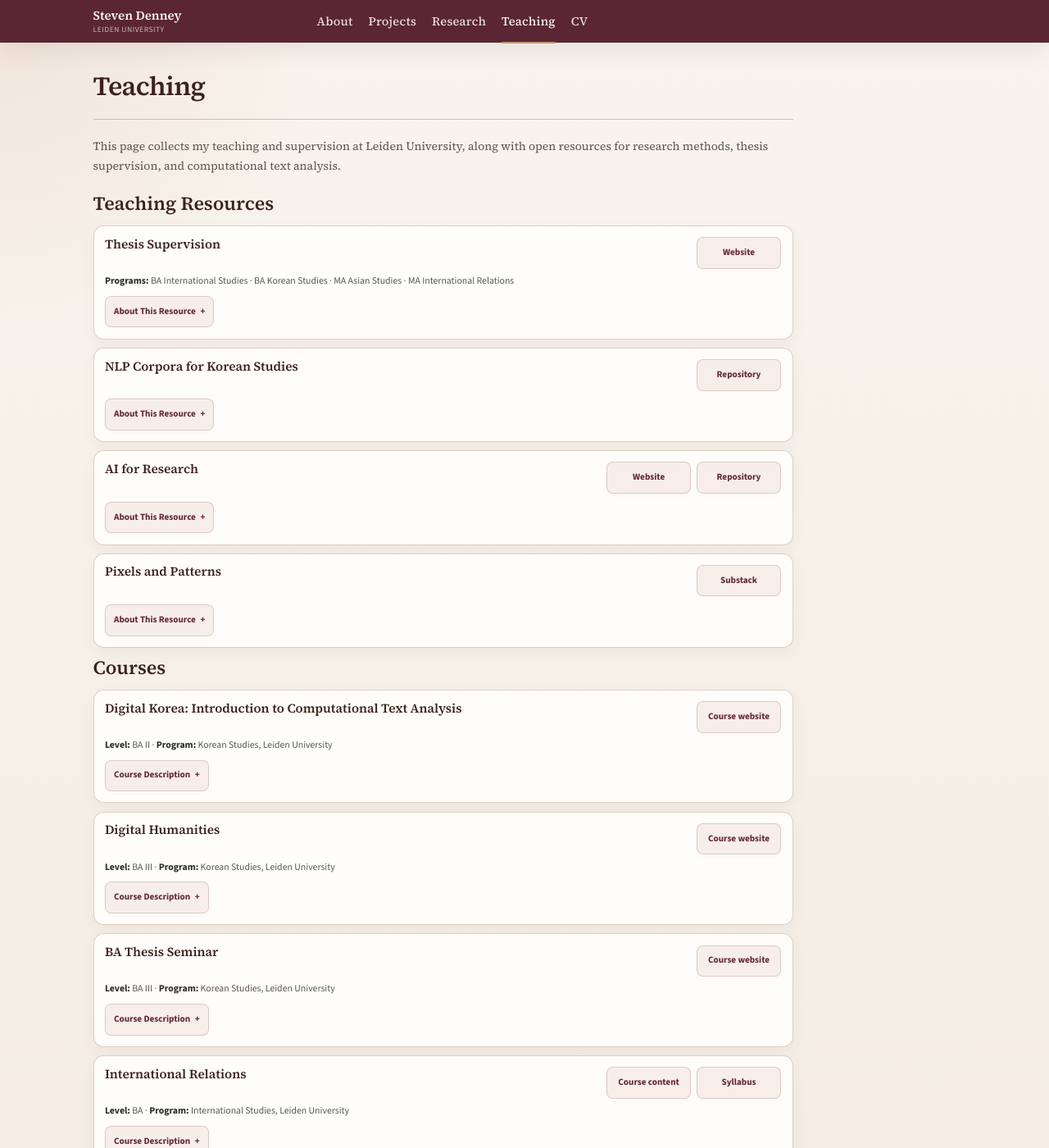
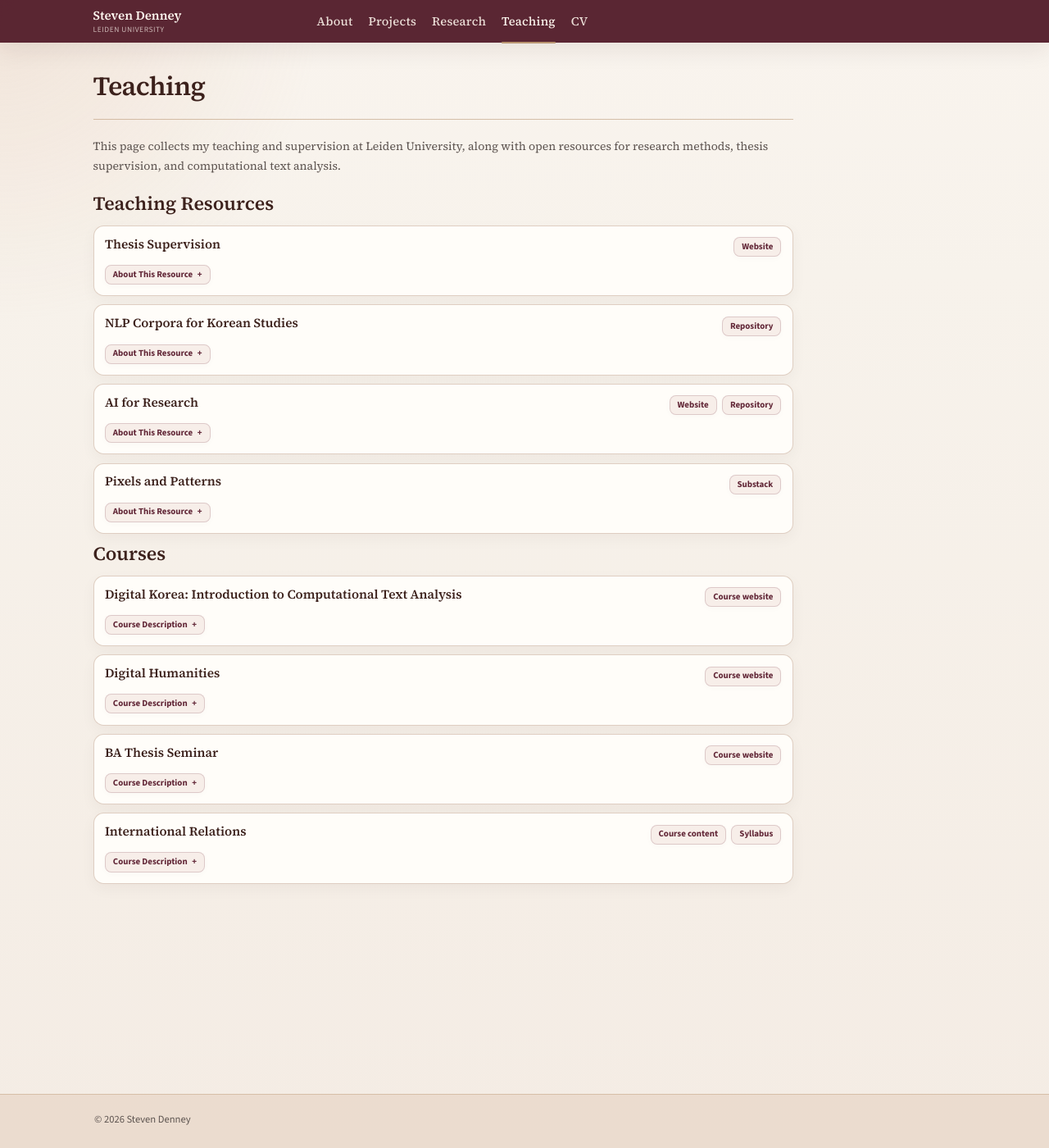
Before and after one commit to scdenney/scdenney.github.io, a Jekyll site: the page built from teaching.md, in a window 1280 px wide and 1400 px high. Shown: the whole window at 82% size. Built offline with Jekyll 4.4.1, drawn with Linux system fonts in a browser that asks for light colours.

Commit message:
Refine teaching cards and research navigation

```diff
--- a/_includes/head.html
+++ b/_includes/head.html
@@ -7,6 +7,6 @@
 <link rel="preconnect" href="https://fonts.gstatic.com" crossorigin>
 <link href="https://fonts.googleapis.com/css2?family=Source+Sans+3:wght@400;500;600;700&family=Source+Serif+4:opsz,wght@8..60,400;8..60,500;8..60,600;8..60,700&display=swap" rel="stylesheet">
 
-<link rel="stylesheet" href="{{ '/assets/css/style.css?v=20260715a' | relative_url }}">
+<link rel="stylesheet" href="{{ '/assets/css/style.css?v=20260715b' | relative_url }}">
 
 <link rel="icon" type="image/svg+xml" href="{{ '/assets/images/favicon.svg' | relative_url }}">
--- a/_includes/site-scripts.html
+++ b/_includes/site-scripts.html
@@ -131,6 +131,7 @@ document.addEventListener('DOMContentLoaded', function () {
 
     if (headings.length) {
       var activeId = null;
+      var wideResearchToc = window.matchMedia('(min-width: 1025px)');
       function setActive(id) {
         if (id === activeId) return;
         activeId = id;
--- a/assets/css/style.css
+++ b/assets/css/style.css
@@ -681,17 +681,15 @@ hr {
   flex: 0 1 auto;
   align-items: center;
   justify-content: center;
-  min-width: 7.4rem;
-  min-height: 2.75rem;
   margin: 0;
-  padding: 0.58rem 0.72rem;
+  padding: 0.34rem 0.64rem;
   border: 1px solid rgba(122, 56, 71, 0.2);
   border-radius: 0.55rem;
   background: rgba(234, 213, 207, 0.38);
   box-shadow: 0 2px 8px rgba(54, 31, 24, 0.025);
   color: var(--color-accent-strong);
   font-family: var(--font-sans);
-  font-size: 0.8rem;
+  font-size: 0.78rem;
   font-weight: 700;
   line-height: 1.15;
   text-align: center;
@@ -760,6 +758,36 @@ hr {
 
 .detail-panel > div > *:last-child {
   margin-bottom: 0;
+}
+
+.detail-meta {
+  display: grid;
+  grid-template-columns: repeat(auto-fit, minmax(10rem, 1fr));
+  gap: 0.55rem 1.2rem;
+  margin: 0 0 0.75rem;
+  padding: 0 0 0.7rem;
+  border-bottom: 1px solid rgba(185, 148, 112, 0.42);
+  font-family: var(--font-sans);
+}
+
+.detail-meta > div {
+  min-width: 0;
+}
+
+.detail-meta dt {
+  margin: 0 0 0.08rem;
+  color: var(--color-accent-strong);
+  font-size: 0.72rem;
+  font-weight: 700;
+  letter-spacing: 0.055em;
+  text-transform: uppercase;
+}
+
+.detail-meta dd {
+  margin: 0;
+  color: var(--color-text);
+  font-size: 0.86rem;
+  line-height: 1.4;
 }
 
 details {
@@ -1090,6 +1118,40 @@ details ul li {
   .research-sidebar-inner {
     max-height: none;
   }
+
+  .research-toc a.is-active {
+    background: transparent;
+    color: var(--color-text-soft);
+    font-weight: 400;
+    box-shadow: none;
+  }
+}
+
+@media (min-width: 861px) and (max-width: 1024px) {
+  .research-sidebar-inner {
+    padding: 1rem;
+  }
+
+  .research-sidebar-title {
+    margin-bottom: 0.65rem;
+  }
+
+  .research-toc ul {
+    display: grid;
+    grid-template-columns: repeat(3, minmax(0, 1fr));
+    gap: 0.3rem 0.5rem;
+  }
+
+  .research-toc li + li {
+    margin-top: 0;
+  }
+
+  .research-toc a {
+    height: 100%;
+    padding: 0.5rem 0.62rem;
+    border: 1px solid rgba(216, 195, 180, 0.62);
+    background: rgba(255, 252, 248, 0.62);
+  }
 }
 
 @media (max-width: 860px) {
@@ -1323,13 +1385,6 @@ details ul li {
     padding-top: 0.35rem;
   }
 
-  .detail-actions button,
-  .project-links .resource-link {
-    min-height: 2.9rem;
-    padding: 0.58rem 0.72rem;
-    font-size: 0.77rem;
-  }
-
   .detail-actions button::after {
     margin-left: 0.3rem;
   }
--- a/teaching.md
+++ b/teaching.md
@@ -19,11 +19,13 @@ permalink: /teaching/
 <a href="https://scdenney.github.io/thesis-supervision/" class="resource-link">Website</a>
 </div>
 </div>
-<p class="project-meta"><strong>Programs:</strong> BA International Studies · BA Korean Studies · MA Asian Studies · MA International Relations</p>
 
 <details>
 <summary>About This Resource</summary>
 <div>
+<dl class="detail-meta">
+<div><dt>Programs</dt><dd>BA International Studies · BA Korean Studies · MA Asian Studies · MA International Relations</dd></div>
+</dl>
 <p>A central resource for thesis students I supervise across four Leiden University programs (BAIS, BAKS, MAAS, MAIR). Includes program-specific requirements, shared assessment standards, an interactive getting-started guide, downloadable student guidelines, and links to university resources.</p>
 </div>
 </details>
@@ -87,11 +89,14 @@ permalink: /teaching/
 <a href="https://scdenney.github.io/ba2_digital-korea/" class="resource-link">Course website</a>
 </div>
 </div>
-<p class="project-meta"><strong>Level:</strong> BA II · <strong>Program:</strong> Korean Studies, Leiden University</p>
 
 <details>
 <summary>Course Description</summary>
 <div>
+<dl class="detail-meta">
+<div><dt>Level</dt><dd>BA II</dd></div>
+<div><dt>Program</dt><dd>Korean Studies, Leiden University</dd></div>
+</dl>
 <p>This course introduces students to computational methods for analyzing text, with a focus on Korean-language materials. Students learn foundational techniques in text-as-data analysis while working with primary sources relevant to Korean studies, including historical documents, political speeches, and media content.</p>
 </div>
 </details>
@@ -104,11 +109,14 @@ permalink: /teaching/
 <a href="https://scdenney.github.io/ba3_text_as_data/" class="resource-link">Course website</a>
 </div>
 </div>
-<p class="project-meta"><strong>Level:</strong> BA III · <strong>Program:</strong> Korean Studies, Leiden University</p>
 
 <details>
 <summary>Course Description</summary>
 <div>
+<dl class="detail-meta">
+<div><dt>Level</dt><dd>BA III</dd></div>
+<div><dt>Program</dt><dd>Korean Studies, Leiden University</dd></div>
+</dl>
 <p>An advanced course covering text-as-data approaches within the humanities. Students develop skills in computational text analysis, working with corpora and applying methods from natural language processing to humanistic inquiry.</p>
 </div>
 </details>
@@ -121,11 +129,14 @@ permalink: /teaching/
 <a href="https://scdenney.github.io/baks_thesis-seminar/" class="resource-link">Course website</a>
 </div>
 </div>
-<p class="project-meta"><strong>Level:</strong> BA III · <strong>Program:</strong> Korean Studies, Leiden University</p>
 
 <details>
 <summary>Course Description</summary>
 <div>
+<dl class="detail-meta">
+<div><dt>Level</dt><dd>BA III</dd></div>
+<div><dt>Program</dt><dd>Korean Studies, Leiden University</dd></div>
+</dl>
 <p>This seminar guides students through the process of designing and executing their BA thesis research. Students develop research questions, review relevant literature, and learn methodological approaches appropriate for their projects.</p>
 </div>
 </details>
@@ -139,11 +150,14 @@ permalink: /teaching/
 <a href="/assets/pdf/2526-bais-ir.pdf" class="resource-link">Syllabus</a>
 </div>
 </div>
-<p class="project-meta"><strong>Level:</strong> BA · <strong>Program:</strong> International Studies, Leiden University</p>
 
 <details>
 <summary>Course Description</summary>
 <div>
+<dl class="detail-meta">
+<div><dt>Level</dt><dd>BA</dd></div>
+<div><dt>Program</dt><dd>International Studies, Leiden University</dd></div>
+</dl>
 <p>An introduction to international relations, covering major theories and contemporary issues in global politics.</p>
 </div>
 </details>
```
Also changed, not shown: other parts of _includes/site-scripts.html (+5 -0 lines).
